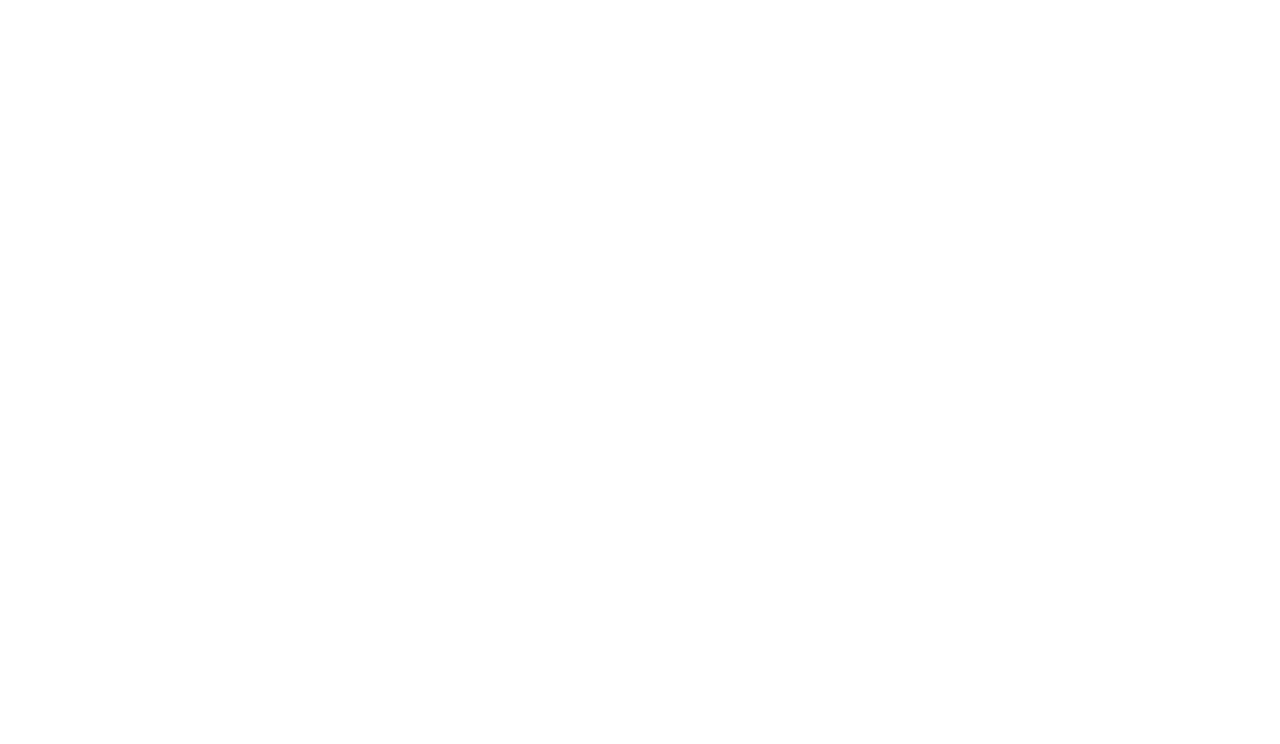
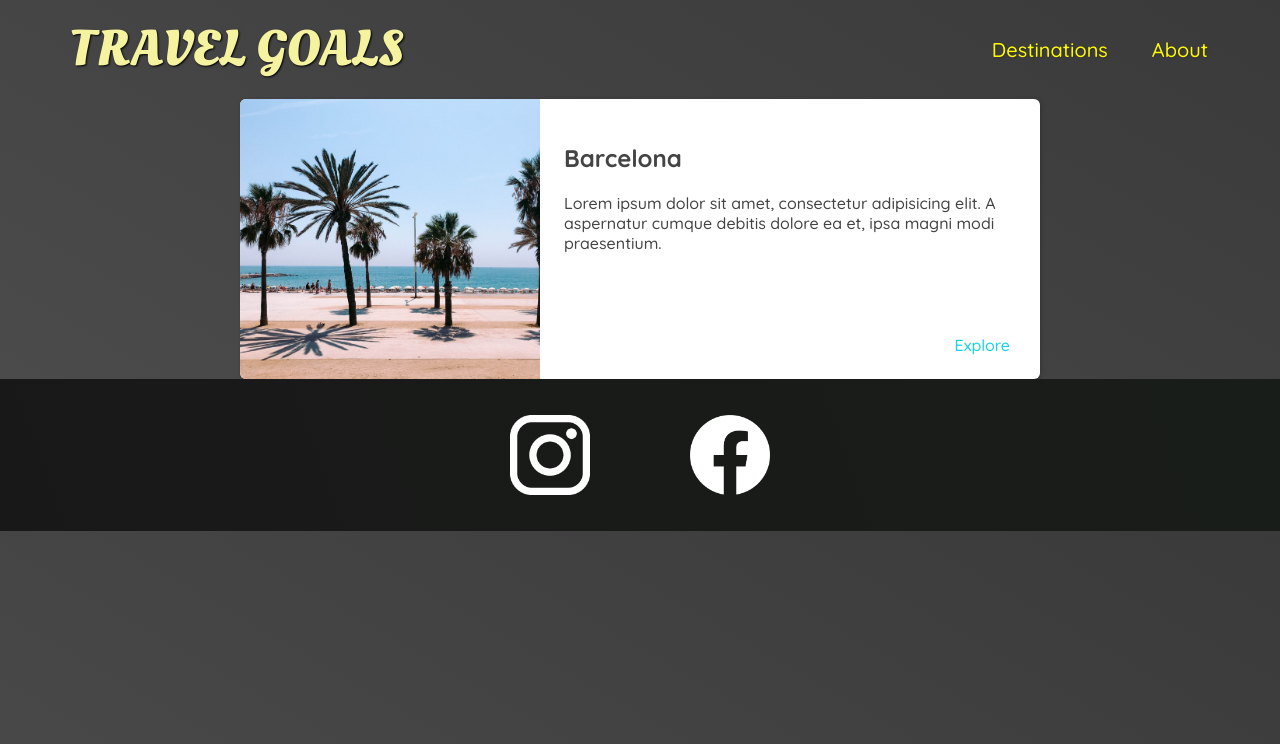
Before and after one commit to Komerica/100days-web-challenge, a plain HTML site: page section7/places.html in a window 1280 px wide. Drawn offline with Linux system fonts and the light colour scheme.

Commit message:
places page Card

```diff
--- a/section7/places.html
+++ b/section7/places.html
@@ -0,0 +1,59 @@
+<!doctype html>
+<html lang="en">
+<head>
+    <meta charset="UTF-8">
+    <link
+            href="https://fonts.googleapis.com/css2?family=Raleway:wght@700&family=Oleo+Script:wght@700&family=Quicksand:wght@300;500;700&display=swap"
+            rel="stylesheet"
+    />
+    <link rel="stylesheet" href="styles/shared.css">
+    <link rel="stylesheet" href="styles/places.css">
+    <title>Travel Goals</title>
+</head>
+<body>
+<header>
+    <div id="page-logo">
+        <a href="/section7/index.html">Travel Goals</a>
+    </div>
+    <nav>
+        <ul>
+            <li><a href="/section7/places.html">Destinations</a></li>
+            <li><a href="">About</a></li>
+        </ul>
+    </nav>
+</header>
+<main>
+    <ul>
+        <li>
+            <img src="/section7/images/places/barcelona.jpg" alt="City of Barcelona">
+            <div class="item-content">
+                <div>
+                    <h2>Barcelona</h2>
+                    <p>
+                        Lorem ipsum dolor sit amet, consectetur adipisicing elit. A aspernatur cumque debitis dolore ea
+                        et, ipsa magni modi praesentium.
+                    </p>
+                </div>
+                <div class="actions">
+                    <a href="https://en.wikipedia.org/wiki/Barcelona">Explore</a>
+                </div>
+            </div>
+        </li>
+    </ul>
+</main>
+<footer>
+    <ul>
+        <li>
+            <a href="https://www.instagram.com">
+                <img src="/section7/images/icons/insta.png" alt="Instagram logo">
+            </a>
+        </li>
+        <li>
+            <a href="https://www.facebook.com">
+                <img src="/section7/images/icons/facebook.png" alt="Facebook logo">
+            </a>
+        </li>
+    </ul>
+</footer>
+</body>
+</html>
--- /dev/null
+++ b/section7/styles/places.css
@@ -0,0 +1,44 @@
+body {
+    background: linear-gradient(30deg, rgb(77, 77, 77), rgb(58, 58, 58));
+    color: rgb(68, 68, 68); /* 살짝 회색(grey) */
+}
+header {
+    position: static;
+}
+main ul {
+    width: 800px;
+    margin: 0 auto;
+}
+main li {
+    display: flex;
+    background-color: white;
+    box-shadow: 1px 1px 4px rgba(0, 0, 0, 0.2);
+    border-radius: 6px;
+    overflow: hidden;   /* 🟥 img 왼쪽 상하단에 border-radius 가 적응이 안되는 걸 되도록 해줌 */
+}
+main li img {
+    width: 300px;
+    height: 280px;
+    object-fit: cover;/* 🟥 이미지에 필수적으로 적용! */
+}
+.item-content {
+    padding: 24px;
+    display: flex;
+    flex-direction: column;
+    /* 🟥 ↑ flex-direction 추가해도 Margin-collapsing (마진충돌) 이 해결되는 듯?? */
+    justify-content: space-between;
+}
+.actions {
+    text-align: right;
+}
+.actions a {
+    text-decoration: none;
+    padding: 6px;
+    color: rgba(22, 211, 228);
+    border-radius: 5px;
+    /* ↑ 항상 여기다가 border-radius 해줌! */
+    /* ↓ :hover 에다가 border-radius 하지말자! */
+}
+.actions a:hover {
+    background-color: rgba(235, 253, 255);
+}
--- a/section7/styles/shared.css
+++ b/section7/styles/shared.css
@@ -34,7 +34,7 @@ header {
     font-size: 50px;
     text-decoration: none;
     text-transform: uppercase;
-    /* text-shadow OR box-shadow
+    /* 🟩 text-shadow OR box-shadow
         1. Horizontal offset (left to right)
         2. Vertical offset (top to bottom)
         3. Blur radius
@@ -60,3 +60,20 @@ header nav a:hover {
     color: rgb(77, 77, 77);
     background-color: rgb(255, 251, 0);
 }
+footer {
+    background: linear-gradient(70deg, rgb(24, 24, 24), rgb(25, 29, 25));
+    padding: 36px 0;
+}
+footer ul {
+    display: flex;
+    justify-content: center;
+}
+footer li {
+    width: 80px;
+    height: 80px;
+    margin: 0 50px;
+}
+footer img {
+    width: 100%;
+    height: 100%;
+}
```
Also changed, not shown: section7/styles/styles.css (+0 -18 lines).
